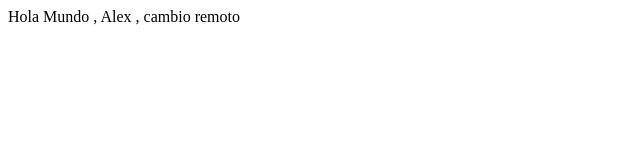
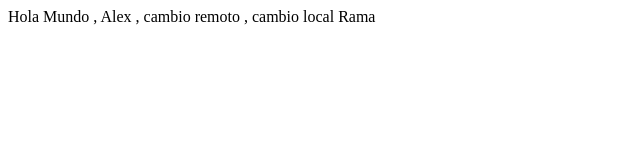
Before and after one commit to AlexanderSiguenza/PruebasGit, a plain HTML site: page index.html in a window 1280 px wide. Shown: the whole page, without its empty margins (0-640 px from the left). Drawn offline with Linux system fonts and the light colour scheme.

Commit message:
Se modifico index , en el parrafo , rama Alex

```diff
--- a/index.html
+++ b/index.html
@@ -3,6 +3,6 @@
 <TITLE>ejemplo hola mundo</TITLE>
 </HEAD>
 <BODY>
-<P>Hola Mundo , Alex , cambio remoto</P>
+<P>Hola Mundo , Alex , cambio remoto , cambio local Rama</P>
 </BODY>
 </HTML>
```
